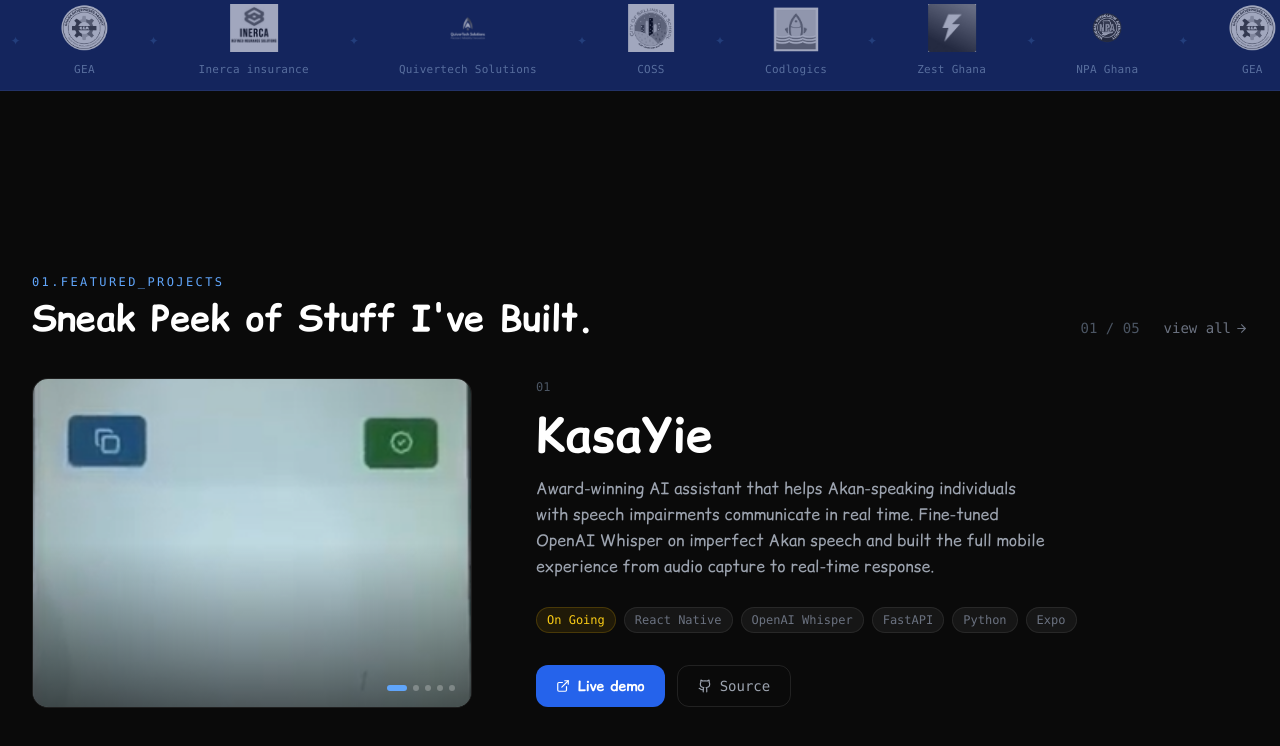
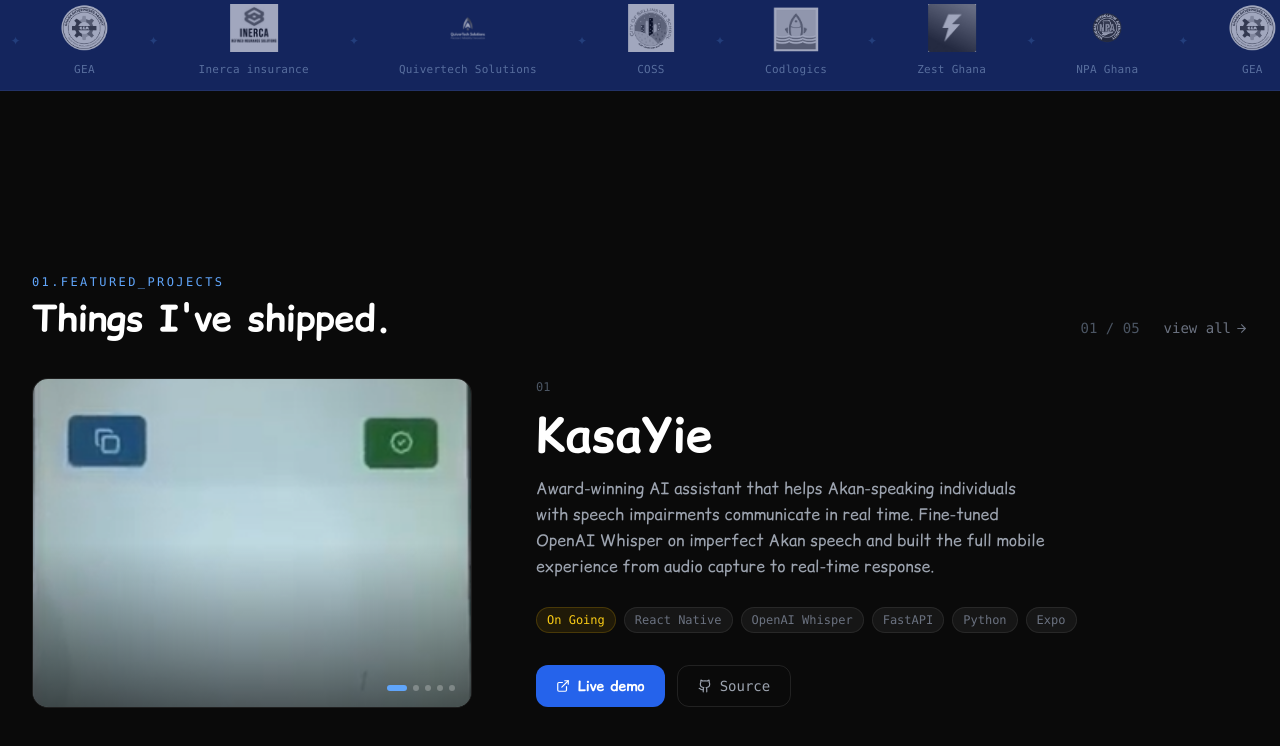
Before and after one commit to saintdannyyy/saintdannyyy-portfolio, a Next.js app: page / in a window 1280 px wide. Shown: the part 844-1590 px from the top of the page. Built offline with nearby package versions, Linux system fonts and the light colour scheme.

Commit message:
feat: update heading text in Projects component for improved clarity

```diff
--- a/components/Projects.js
+++ b/components/Projects.js
@@ -64,7 +64,7 @@ export default function Projects() {
             </span>
             <div className="flex items-end justify-between mb-10">
               <h2 className="text-4xl font-bold font-comic text-white">
-                Sneak Peek of Stuff I&apos;ve Built.
+                Things I&apos;ve shipped.
               </h2>
               <div className="flex items-center gap-6">
                 <span className="font-mono text-sm text-gray-600">
```
